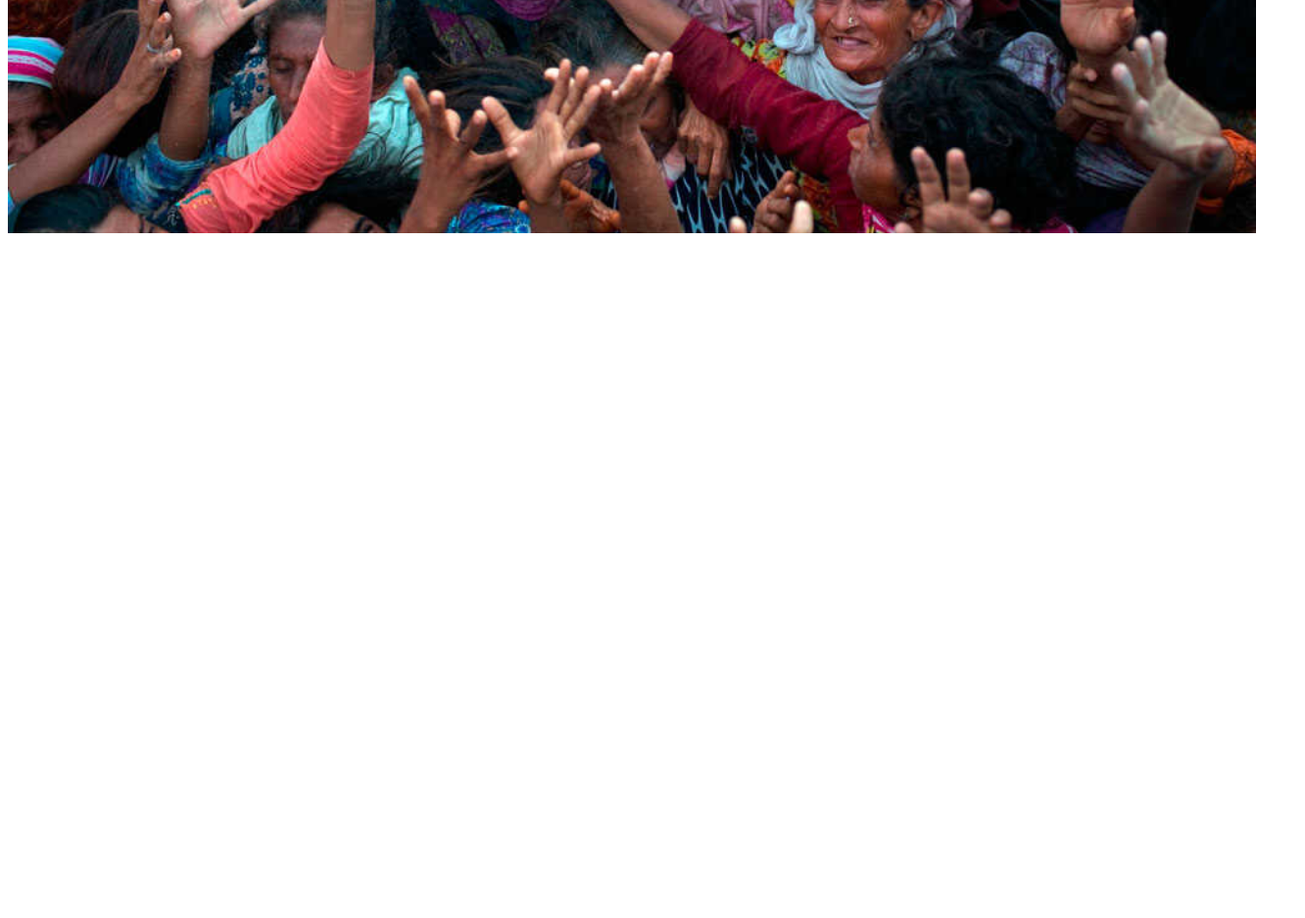
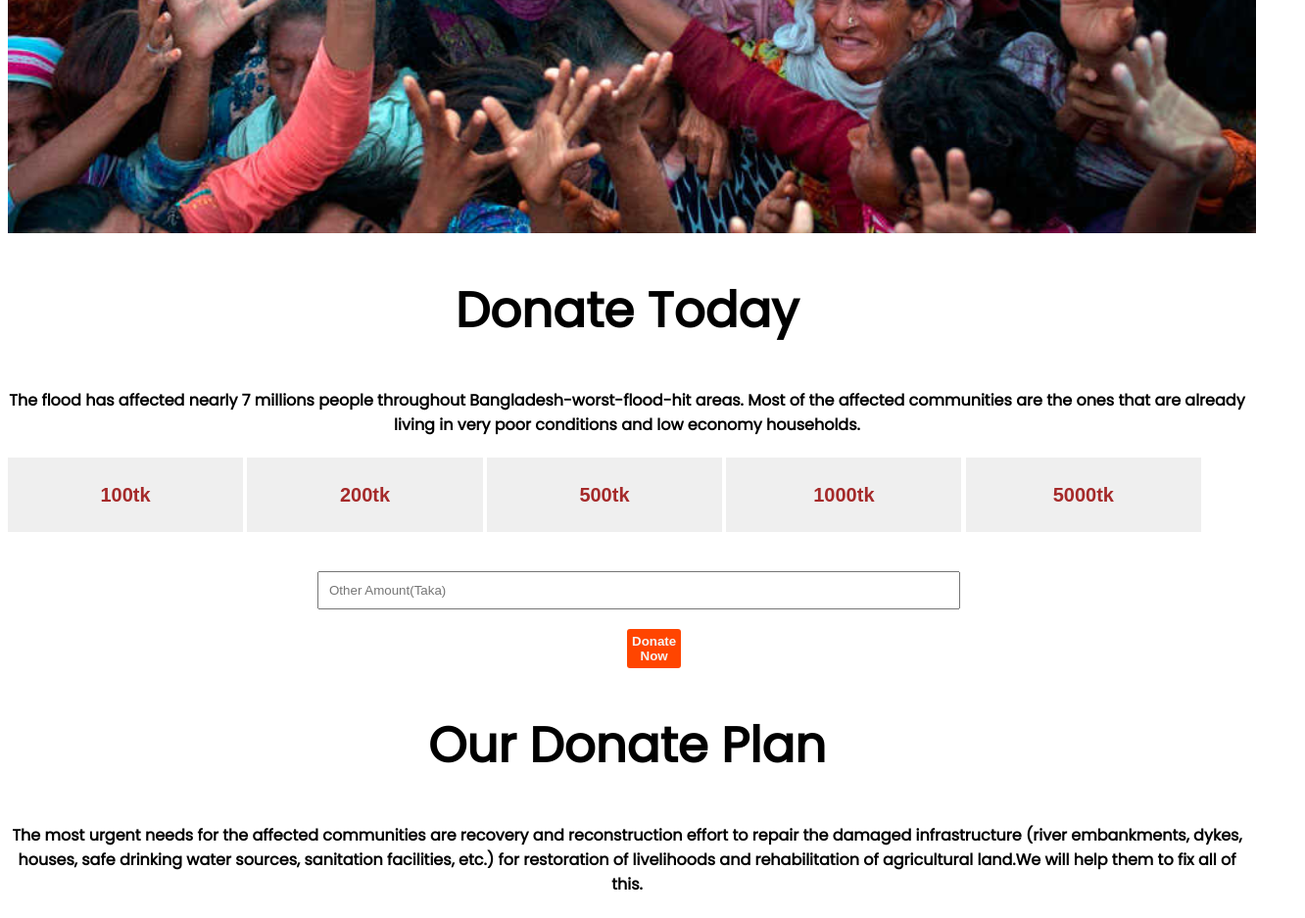
Before and after one commit to abdullahadel1508/1st-assignment-donation, a plain HTML site: page index.html in a window 1280 px wide. Shown: the part 500-1437 px from the top of the page at 98% size, 1332 px wide, since content can reach past the window. Before the commit the page ends 800 px from the top, so only its background shows below. Drawn offline with Linux system fonts and the light colour scheme.

Commit message:
donation plan added

```diff
--- a/index.html
+++ b/index.html
@@ -26,8 +26,55 @@
                     affected
                     communities are the ones that are already living in very poor conditions and low economy households.
             </P></span>
-            <button class="donate-now">Donate Now</button>
+            <button class="donate-button">Donate Now</button>
         </div>
+    </section>
+    <section>
+        <div class="donate-today">
+            <h1>Donate Today</h1>
+            <h4>
+                The flood has affected nearly 7 millions people throughout
+                Bangladesh-worst-flood-hit areas. Most of the
+                affected
+                communities are the ones that are already living in very poor conditions and low economy households.
+            </h4>
+        </div>
+    </section>
+    <div class="money-option">
+        <button>
+            <h2>100tk</h2>
+        </button>
+        <button>
+            <h2>200tk</h2>
+        </button>
+        <button>
+            <h2>500tk</h2>
+        </button>
+        <button>
+            <h2>1000tk</h2>
+        </button>
+        <button>
+            <h2>5000tk</h2>
+        </button>
+    </div>
+    </section>
+    <section class="input-donation">
+        <div><input type="text" placeholder="Other Amount(Taka)">
+        </div>
+        <button class="donate-button">
+            Donate Now
+        </button>
+
+    </section>
+    <section class="donation-plan">
+        <h1>Our Donate Plan</h1>
+        <h4>The most urgent needs for the affected communities are recovery and reconstruction effort to repair the
+            damaged infrastructure (river embankments, dykes, houses, safe drinking water sources, sanitation
+            facilities, etc.) for restoration of livelihoods and rehabilitation of agricultural land.We will help
+            them to fix all of this.</h4>
+        </div>
+
+
     </section>
 </body>
 
--- a/style-ass.css
+++ b/style-ass.css
@@ -12,7 +12,6 @@ h1 {
     background-repeat: no-repeat;
     background-size: 100%;
     text-align: center;
-    text-decoration: solid;
     font-weight: 400px;
     font-size: large;
     width: 100%;
@@ -24,11 +23,39 @@ h1 {
     color: whitesmoke;
 }
 
-.donate-now {
+.donate-button {
     color: whitesmoke;
-    background-color: rgb(221, 72, 18);
+    background-color: orangered;
     font-weight: 700;
-    border-radius: 5px;
+    border-radius: 3px;
+    padding: 5px;
+    border: 0;
+    text-align: center;
+    margin-top: 20px;
+    margin-inline: 50%;
+
+}
+
+
+.donate-today {
+    text-align: center;
+}
+
+.donation-plan {
+    text-align: center;
+}
+
+
+.money-option button {
     padding: 10px;
-    border: 0;
+    color: brown;
+    width: 19%;
+    border-width: 0;
 }
+
+input {
+    width: 50%;
+    padding: 10px;
+    margin-left: 25%;
+    margin-top: 40px;
+}
```
